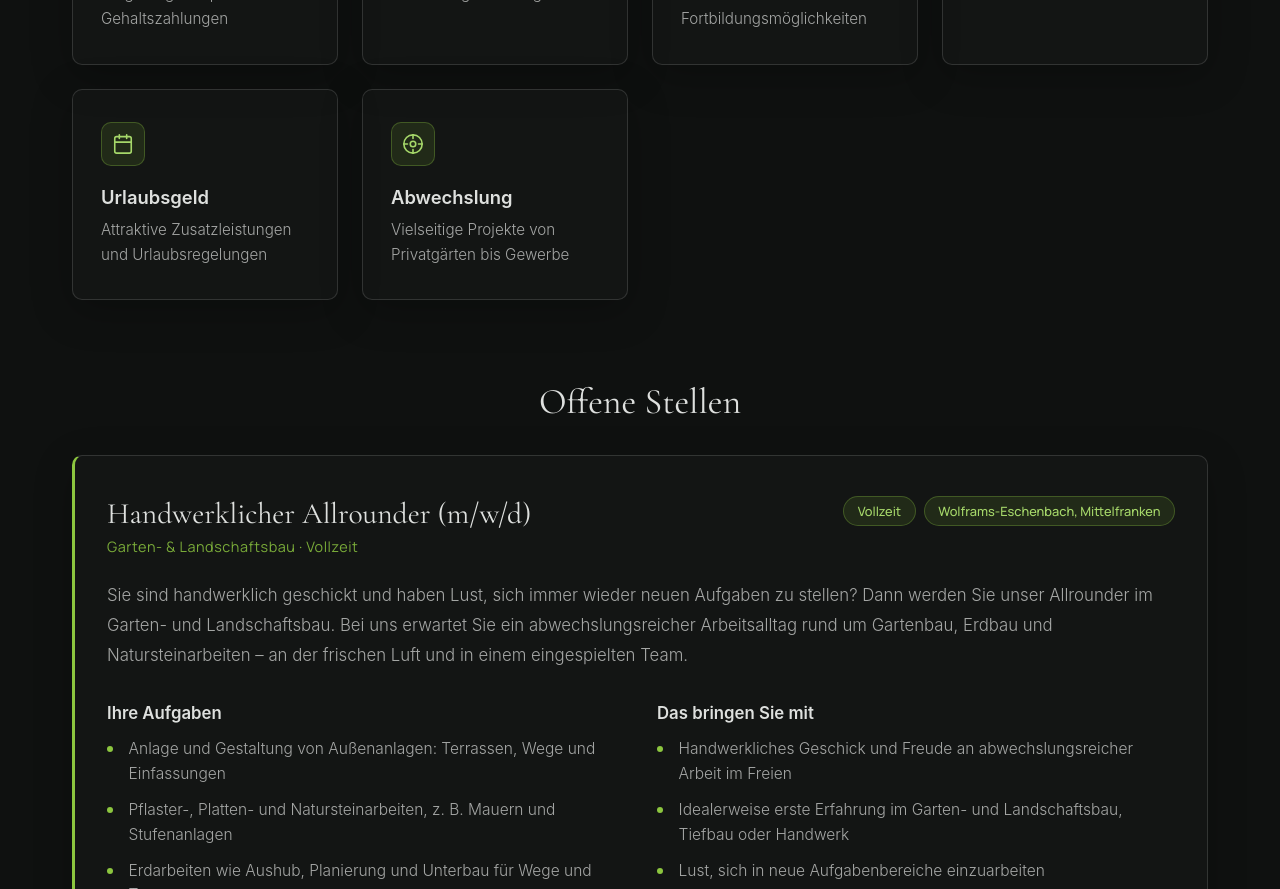
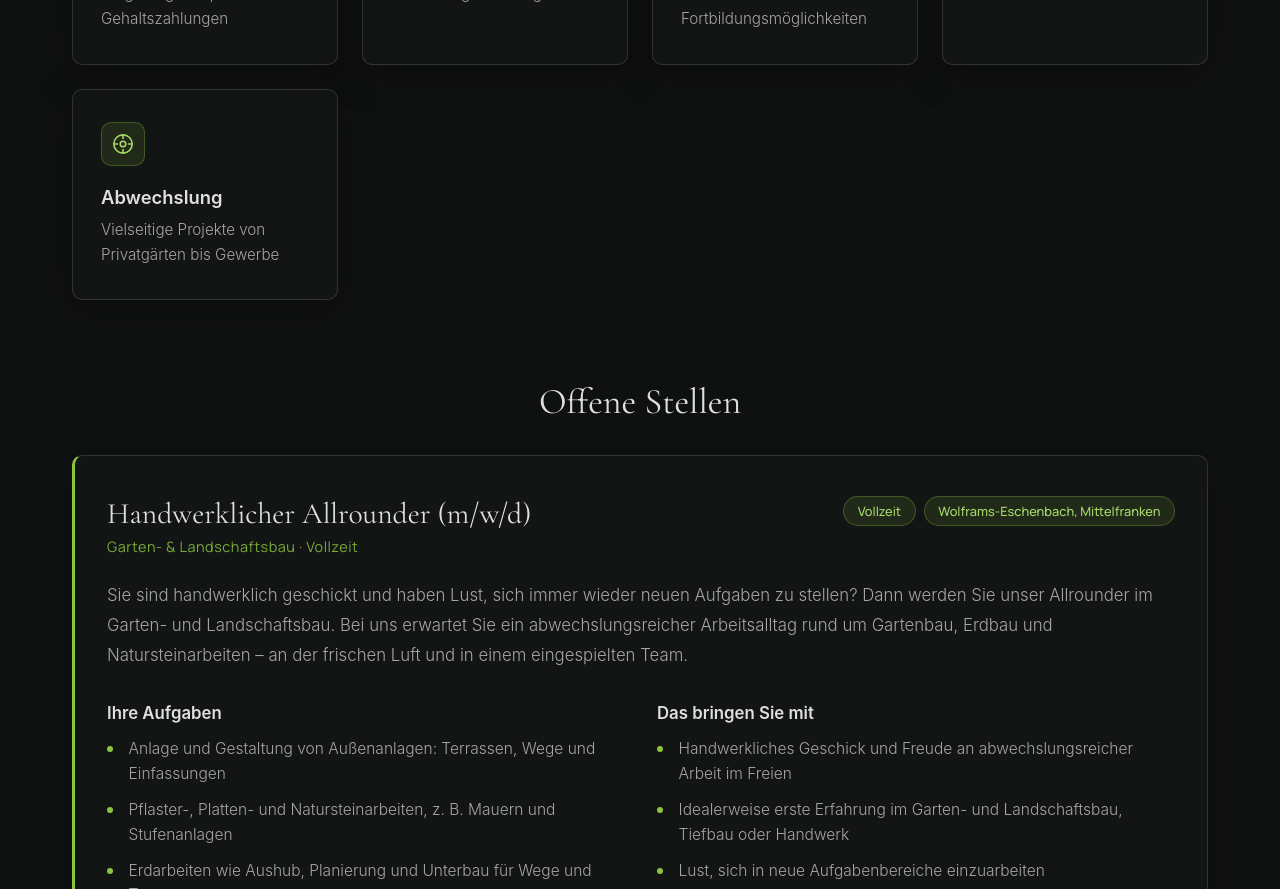
Before and after one commit to Christof999/Lauffer2.0, a React (Vite) app: page /karriere in a window 1280 px wide. Shown: the part 1040-1929 px from the top of the page. Built offline with nearby package versions, Linux system fonts and the light colour scheme.

Commit message:
Karriere: Vorteil 'Urlaubsgeld' aus Benefits entfernen

```diff
--- a/src/pages/Karriere.tsx
+++ b/src/pages/Karriere.tsx
@@ -31,13 +31,6 @@ const IconTeam: FC = () => (
     <circle cx="9" cy="7" r="4" />
     <path d="M23 21v-2a4 4 0 0 0-3-3.87" />
     <path d="M16 3.13a4 4 0 0 1 0 7.75" />
-  </svg>
-)
-
-const IconCalendar: FC = () => (
-  <svg viewBox="0 0 24 24" fill="none" stroke="currentColor" strokeWidth="1.75" strokeLinecap="round" strokeLinejoin="round" aria-hidden>
-    <rect x="3" y="4" width="18" height="18" rx="2" />
-    <path d="M16 2v4M8 2v4M3 10h18" />
   </svg>
 )
 
@@ -153,11 +146,6 @@ function Karriere() {
       Icon: IconTeam,
       title: 'Starkes Team',
       description: 'Kollegiales Miteinander und flache Hierarchien',
-    },
-    {
-      Icon: IconCalendar,
-      title: 'Urlaubsgeld',
-      description: 'Attraktive Zusatzleistungen und Urlaubsregelungen',
     },
     {
       Icon: IconVariety,
```
